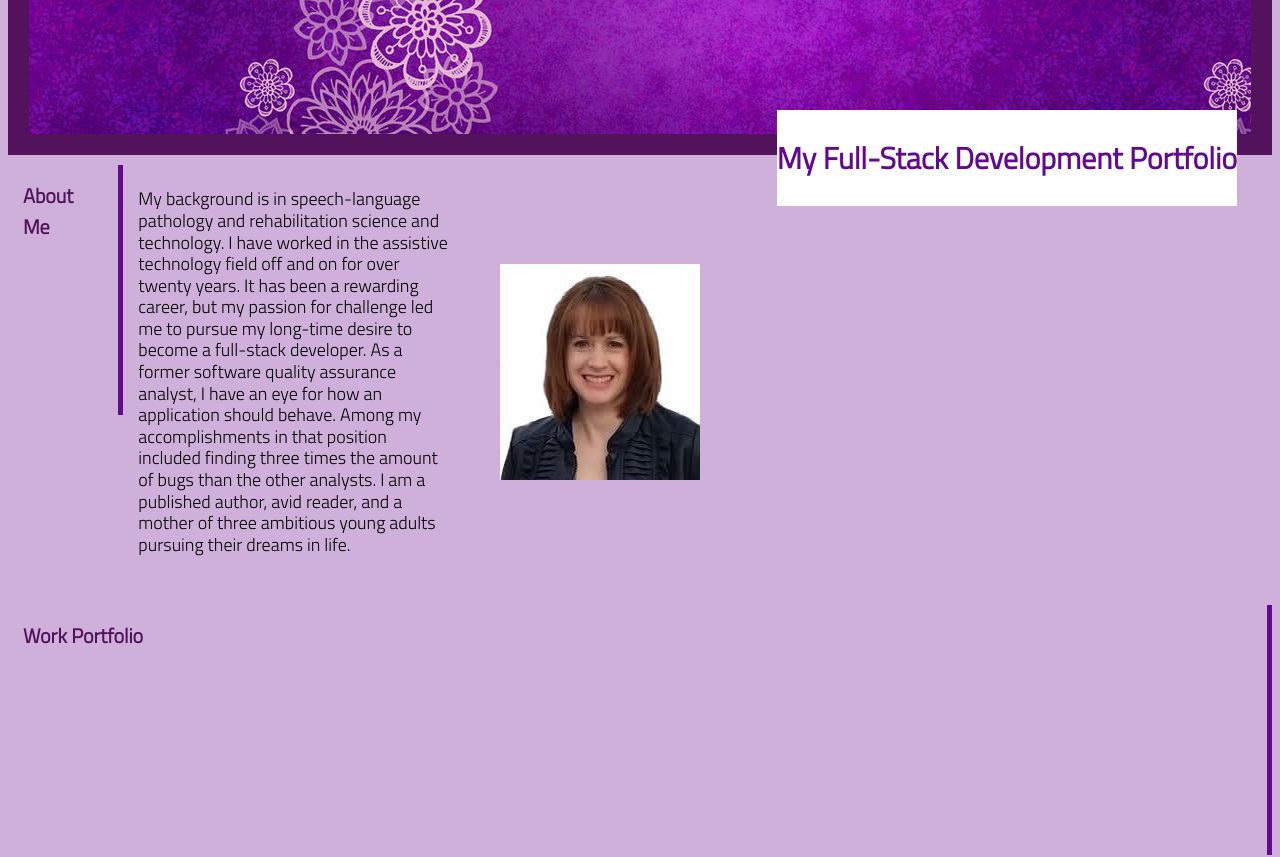
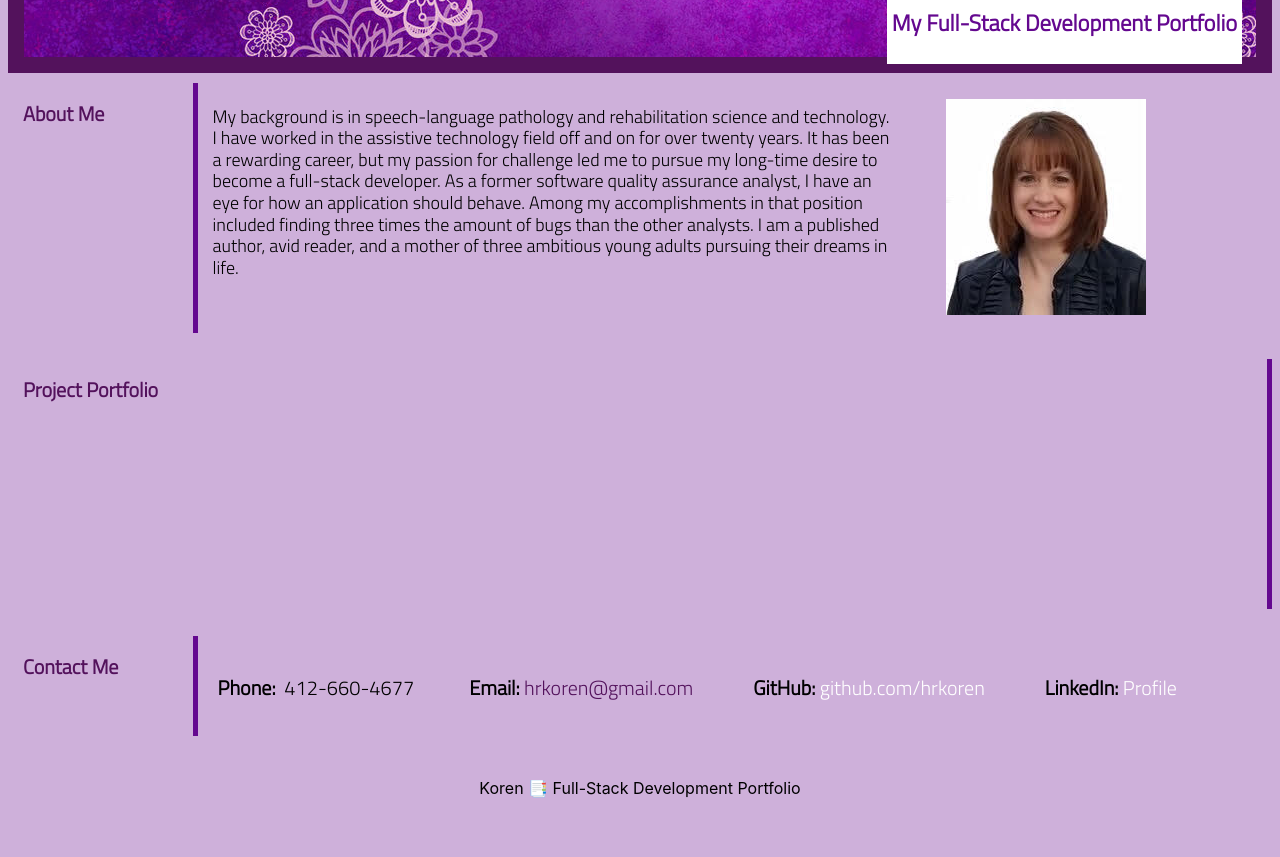
Before and after one commit to hrkoren/React_Portfolio, a React (Create React App) app: page / in a window 1280 px wide. Shown: the part 280-1137 px from the top of the page. After the commit the page ends 1112 px from the top, so only its background shows below. Built offline with nearby package versions, Linux system fonts and the light colour scheme.

Commit message:
worked on styling of content

```diff
--- a/src/components/Contact/contact.js
+++ b/src/components/Contact/contact.js
@@ -1,10 +1,12 @@
 import React, { Component } from 'react';
+import './style.css';
 
 class Contact extends Component {
     render() {
         return (
             <section id='contact'>
-                <div className='section-head'>
+                <h2 class='side-header'>Contact Me</h2>
+                <div>
                     <ul class='contact'>
                         <li id='phone'><strong>Phone:</strong>&nbsp; 412-660-4677</li>
                         <li id='email'><strong>Email:</strong>&nbsp; <a href='mailto:hrkoren@gmail.com'>hrkoren@gmail.com</a></li>
--- a/src/components/Contact/style.css
+++ b/src/components/Contact/style.css
@@ -0,0 +1,84 @@
+#contact {
+  display: flex;
+  flex-direction: row;
+  flex-basis: 75%;
+}
+
+#contact .side-header {
+  border-right: 5px solid var(--project-purple);
+  height: 100px;
+}
+
+.contact nav ul {
+  list-style-type: none;
+}
+
+.contact nav ul li {
+  display: flex;
+  flex-direction: row;
+  flex-wrap: wrap;
+  justify-content: center;
+  align-content: center;
+  align-content: wrap;
+  background-size: cover;
+}
+
+a .contact nav ul li {
+  color: var(--dark);
+  text-decoration: none;
+}
+
+a:link .contact nav ul li {
+  color: var(--dark);
+  text-decoration: none;
+}
+
+a:visited .contact nav ul li {
+  color: var(--project-purple);
+  text-decoration: none;
+}
+
+#phone {
+  display: inline-flex;
+  flex-direction: row;
+  flex-basis: 50%;
+  margin-left: 15px;
+  font-family: "Titillium Web", sans-serif;
+  font-size: 20px;
+  padding: 5px;
+  margin-top: 25px;
+}
+
+#email {
+  display: inline-flex;
+  flex-direction: row;
+  flex-basis: 50%;
+  margin: 5px;
+  font-family: "Titillium Web", sans-serif;
+  font-size: 20px;
+  padding: 5px 5px 0px 45px;
+}
+
+a[href^="mailto"] {
+  color: var(--dark);
+}
+
+#github {
+  display: inline-flex;
+  flex-direction: row;
+  flex-basis: 50%;
+  margin: 5px;
+  font-family: "Titillium Web", sans-serif;
+  font-size: 20px;
+  padding: 5px 5px 0px 45px;
+}
+
+#linked {
+  display: inline-flex;
+  flex-direction: row;
+  flex-basis: 50%;
+  margin: 5px;
+  font-family: "Titillium Web", sans-serif;
+  font-size: 20px;
+  padding: 5px 5px 0px 45px;
+}
--- a/src/components/Footer/footer.js
+++ b/src/components/Footer/footer.js
@@ -1,4 +1,5 @@
 import React, { Component } from 'react';
+import './style.css';
 
 class Footer extends Component {
     render() {
--- a/src/components/Footer/style.css
+++ b/src/components/Footer/style.css
@@ -0,0 +1,6 @@
+#footer {
+  font-family: -apple-system, BlinkMacSystemFont, "Segoe UI", Roboto, Oxygen,
+    Ubuntu, Cantarell, "Open Sans", "Helvetica Neue", sans-serif;
+  text-align: center;
+  padding: 10px;
+}
--- a/src/components/Header/style.css
+++ b/src/components/Header/style.css
@@ -19,7 +19,7 @@ body {
 }
 
 .header {
-  padding: 20px;
+  padding: 15px;
   font-family: "Titillium Web", sans-serif;
   background-color: var(--dark);
   color: #ffffff;
@@ -28,7 +28,7 @@ body {
 .header h1 {
   display: inline-block;
   font-family: "Titillium Web", sans-serif;
-  font-size: 48px;
+  font-size: 40px;
   text-shadow: 1px 1px #353333;
 }
 
@@ -40,14 +40,15 @@ p {
   background-image: url(/src/images/purple_back2.jpg);
   background-position: center;
   width: 100%;
-  height: 250px;
+  height: 200px;
   border: 1px solid var(--dark);
 }
 
 .subtitle {
-  font-size: 20px;
+  font-size: 15px;
+  padding: 5px;
   float: right;
-  margin: -25px 15px 0px 0px;
+  margin: -75px 15px 0px 0px;
   color: var(--project-purple);
   background-color: #ffffff;
   text-shadow: #353333;
--- a/src/components/Navbar/style.css
+++ b/src/components/Navbar/style.css
@@ -44,7 +44,8 @@ p {
 
 nav {
   padding-top: 15px;
-  margin-right: 20px;
+  margin-right: 25px;
+  margin-top: 25px;
   float: right;
   font-family: "Titillium Web", sans-serif;
   font-size: 20px;
--- a/src/components/Projects/projects.js
+++ b/src/components/Projects/projects.js
@@ -4,7 +4,7 @@ class Projects extends Component {
     render() {
         return (
             <section id='work'>
-                <h2 class='side-header'>Work Portfolio</h2>
+                <h2 class='side-header'>Project Portfolio</h2>
                 <div class='portfolio-container'>
                     {/* <a href='https://jakech617.github.io/beatzilla/' class='fade' id='proj1' type='_blank' style='background-image: url(./Assets/images/Project1.PNG)' alt='screenshot of project'><p>Group Project - Beatzilla</p></a>
                     <a href='https://github.com/roy-sizemore/ace' class='fade' id='proj2' type='_blank' style='background-image: url(./Assets/images/screenshot_login.PNG)' alt='screenshot of group project using MVC'><p>Group Project - ACE</p></a>
--- a/src/components/Projects/style.css
+++ b/src/components/Projects/style.css
@@ -0,0 +1,151 @@
+* {
+  box-sizing: border-box;
+  padding: 0;
+}
+
+:root {
+  --dark: #53125c;
+  --light: #ceb0da;
+  --project-purple: #64088f;
+}
+
+main {
+  margin: 0 auto;
+  max-width: 80%;
+}
+
+#work {
+  display: flex;
+  flex-direction: row;
+  flex-basis: 75%;
+}
+
+.side-header {
+  font-family: "Titillium Web", sans-serif;
+  font-size: 20px;
+  color: var(--dark);
+  padding: 15px;
+  border-right: 5px solid var(--project-purple);
+  margin-top: 10px;
+  height: 250px;
+  flex-wrap: wrap;
+  flex-basis: 15%;
+}
+
+#work .side-header {
+  border-right: 5px solid var(--project-purple);
+  height: 450px;
+}
+
+.portfolio-container {
+  display: flex;
+  flex-direction: row;
+  flex-wrap: wrap;
+  flex-basis: 80%;
+  justify-content: center;
+  align-content: center;
+  align-content: wrap;
+  padding: 3px;
+  margin-top: -45px;
+}
+
+#proj1 {
+  display: flex;
+  flex-direction: row;
+  border: 4px solid var(--dark);
+  flex-basis: 100%;
+  min-height: 150px;
+  background-size: cover;
+  padding: 5px;
+  margin: 5px;
+}
+
+#proj1 p {
+  color: var(--light);
+  justify-content: left;
+  font-weight: 700;
+}
+
+#proj2 {
+  display: flex;
+  flex-direction: row;
+  border: 4px solid var(--dark);
+  flex-basis: 40%;
+  padding: 5px;
+  margin: 5px;
+  min-height: 100px;
+  background-size: cover;
+}
+
+#proj2 p {
+  color: var(--dark);
+  font-size: 14px;
+  font-weight: 700;
+}
+
+#proj3 {
+  display: flex;
+  flex-direction: row;
+  border: 4px solid var(--dark);
+  flex-basis: 40%;
+  padding: 5px;
+  margin: 5px;
+  min-height: 100px;
+  background-image: url("../images/code2.JPG");
+  background-size: cover;
+}
+
+#proj3 p {
+  color: var(--dark);
+  font-size: 14px;
+  font-weight: 700;
+}
+
+#proj4 {
+  display: flex;
+  flex-direction: row;
+  border: 4px solid var(--dark);
+  flex-basis: 30%;
+  background-size: cover;
+  padding: 5px;
+  margin: 5px 5px 25px 5px;
+  min-height: 100px;
+}
+
+#proj5 {
+  display: flex;
+  flex-direction: row;
+  border: 4px solid var(--dark);
+  flex-basis: 30%;
+  background-size: cover;
+  padding: 5px;
+  margin: 5px 5px 25px 5px;
+  min-height: 100px;
+}
+
+#proj5 p {
+  color: var(--light);
+  font-size: 14px;
+  font-weight: 700;
+}
+
+/*working on getting the fade feature working*/
+/* .fade::after #proj1 {
+      content: "OSU Bootcamp Projects";
+      color: white;
+      display: flex;
+      justify-content: center;
+      align-items: center;
+      background: black;
+      width: 100%;
+      height: 100%;
+      position: absolute;
+      top: 0;
+      left: 0;
+      opacity: 0;
+      transition: opacity 0.5s ease;
+  }
+
+  .fade:hover::after #proj1 {
+      opacity: 0.5;
+  } */
```
